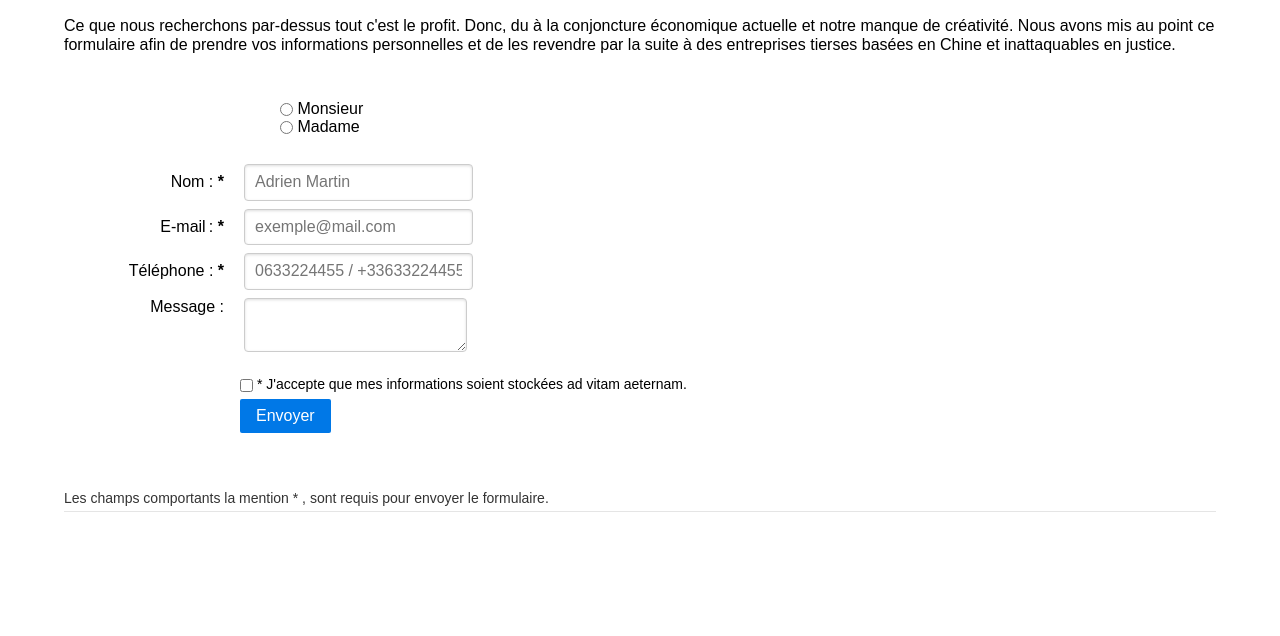
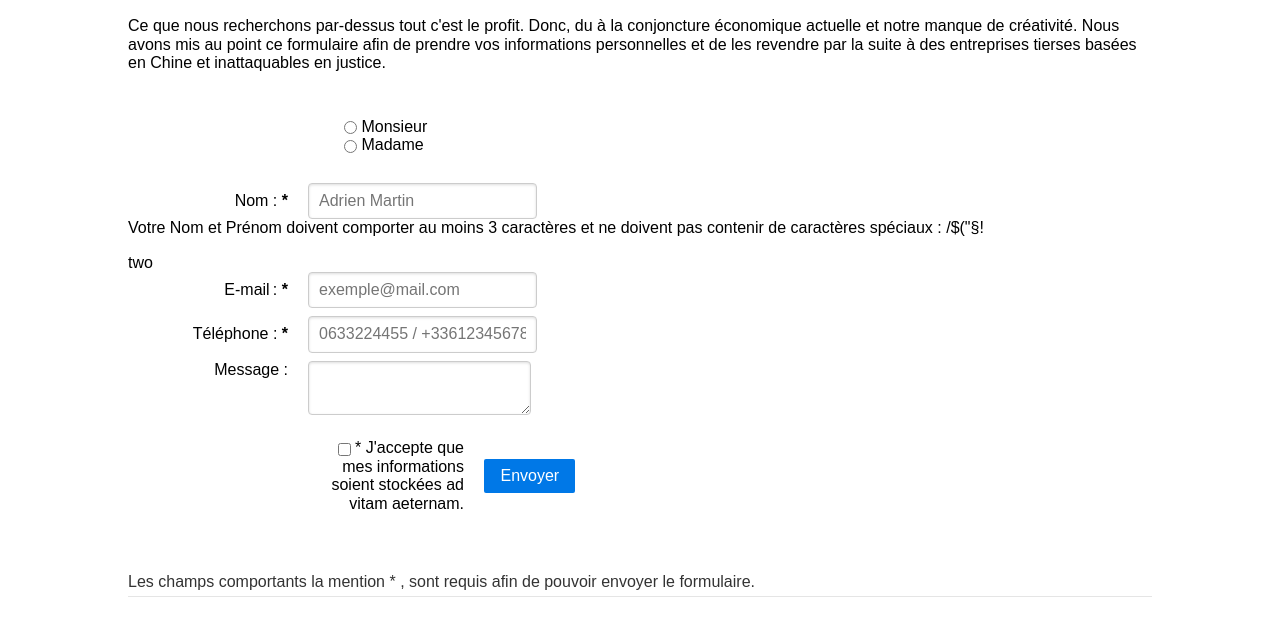
Before and after one commit to gbullet-nws/tuto-formulaires-nws, a plain HTML site: page index.html in a window 1280 px wide. Shown: the part 110-746 px from the top of the page. Drawn offline with nearby package versions, Linux system fonts and the light colour scheme.

Commit message:
toujours pas réussi

```diff
--- a/index.html
+++ b/index.html
@@ -11,7 +11,7 @@
     <link rel="stylesheet" href="style.css">
 </head>
 
-<body>
+<body onUnload='au_revoir()'>
     <h1>Un formulaire de récolte de données personnelles</h1>
 
     <article>
@@ -42,6 +42,7 @@
             <div class="pure-control-group">
                 <label for="name">Nom : <strong title="required"> * </strong> </label>
                 <input type="text" placeholder="Adrien Martin" minlength="3" id="name" name="user_name">
+                <div id="#remplissage-nom"> Votre Nom et Prénom doivent comporter au moins 3 caractères et ne doivent pas contenir de caractères spéciaux : /$("§! </p>
             </div>
             <div class="pure-control-group">
                 <label for="mail">E-mail : <strong title="required"> * </strong> </label>
@@ -49,7 +50,7 @@
             </div>
             <div class="pure-control-group">
                 <label for="phone"> Téléphone : <strong title="required"> * </strong> </label>
-                <input type="tel" placeholder="0633224455 / +33633224455" minlength="10" maxlength="12" id="phone" name="user_phone"></input>
+                <input type="tel" placeholder="0633224455 / +33612345678" minlength="10" maxlength="12" id="phone" name="user_phone"></input>
             </div>
             <div class="pure-control-group">
                 <label for="msg">Message :</label>
@@ -61,7 +62,9 @@
                 </label>
                 <button id="envoi" type="submit" class="pure-button pure-button-primary"> Envoyer </button>
             </div> <br>
-            <br> <legend> <br> Les champs comportants la mention * , sont requis pour envoyer le formulaire.</legend>
+            <br> <legend> <br> Les champs comportants la mention * , sont requis afin de pouvoir envoyer le formulaire.</legend>
+
+           <!-- <div> Erreurs lors du remplissage du formulaires </div> -->
 
         </form>
 
--- a/style.css
+++ b/style.css
@@ -1,6 +1,6 @@
 body {
-    padding-left: 5%;
-    padding-right: 5%;
+    padding-left: 10%;
+    padding-right: 10%;
 }
 
 body > article > form > fieldset > ul {
@@ -13,3 +13,7 @@ body > article > form > div > label.pure-checkbox {
     text-align: justify;
     font-size: 14px;
 }
+.msg-alert {
+    text-align: center;
+    display: none;
+}
--- a/validations.js
+++ b/validations.js
@@ -13,9 +13,8 @@ document.addEventListener("DOMContentLoaded", function (event) {
             alert("Le formulaire est correct, on envoie au serveur !");
             document.querySelector("#formulaire").submit();
         }
-
-    }, false);
-
+    },
+    false);
 });
 
 // fonction globale de validation du formulaire
@@ -104,8 +103,18 @@ function verifierCaracteresInterdits(chaine){
 
 // validation du numéro de téléphone
 function verifierNumeroTelephone(chaine){
-    if(/^[0-9 ']*$/.test(chaine) == false){
+    if(/^[0-9 +]*$/.test(chaine) == false){
         return false;
     }
     return true;
 };
+
+//Apparition du texte contenant les indications de remplissage
+//function apparitionInfosRemplissage() {
+//    var infos = document.querySelector(".msg-remplissage").value;
+//
+//};
+
+// fonction qui appelle une alerte si on quitte la page
+var msg1 = document.getElementById('#remplissage-nom');
+msg1.insertAdjacentHTML('afterend', '<div id="two">two</div>');
```
